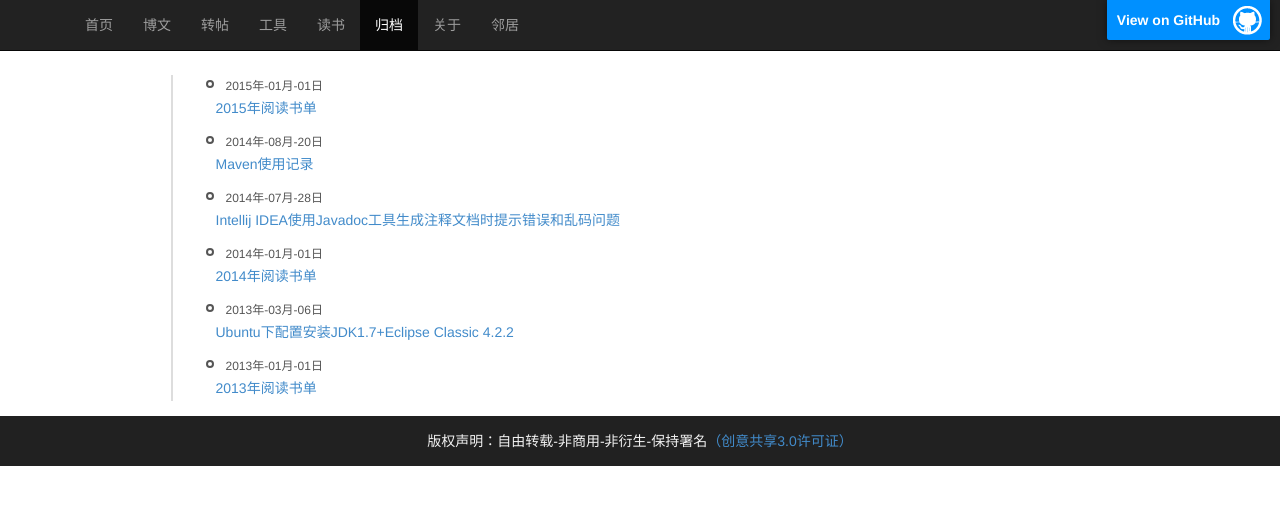
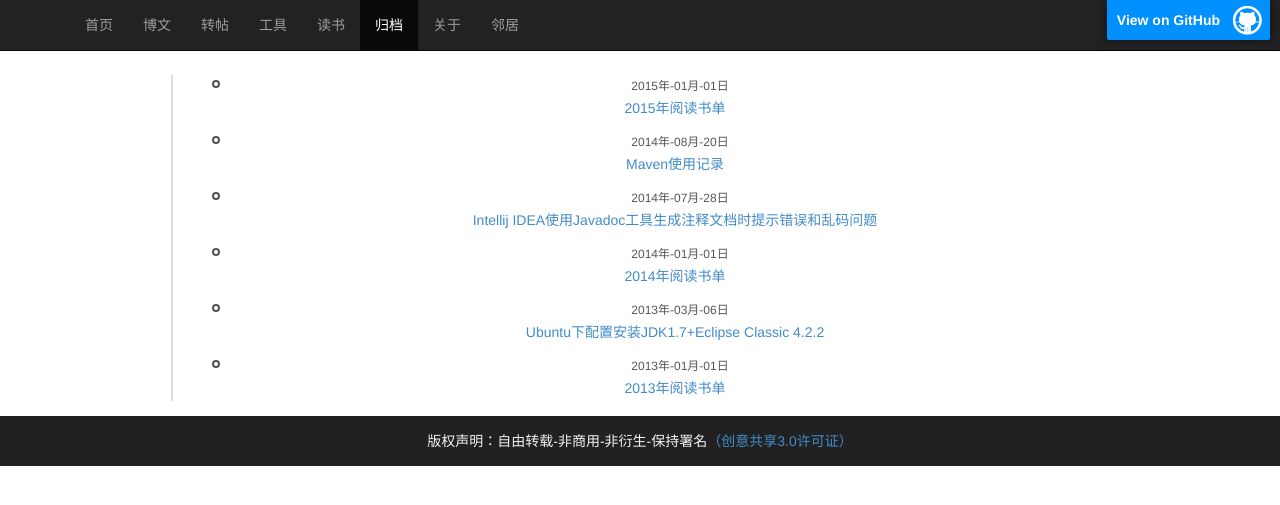
Before and after one commit to sheleng/sheleng.github.io, a Jekyll site: the page built from pages/archive.html, in a window 1280 px wide. Shown: the top 505 px of the page. Built offline with Jekyll 4.4.1, drawn with Linux system fonts in a browser that asks for light colours.

Commit message:
修改归档样式

```diff
--- a/pages/archive.html
+++ b/pages/archive.html
@@ -4,7 +4,7 @@
 archive: active
 ---
 
-<div class="times">
+<div class="times" align="center">
   <ul>
     {% for post in site.posts  %}
       <li><b></b><span>{{ post.date | date: "%Y年-%m月-%d日" }}</span><p><a class="pjaxlink" href="{{ post.url }}">{{ post.title }}</a></p></li>
```
